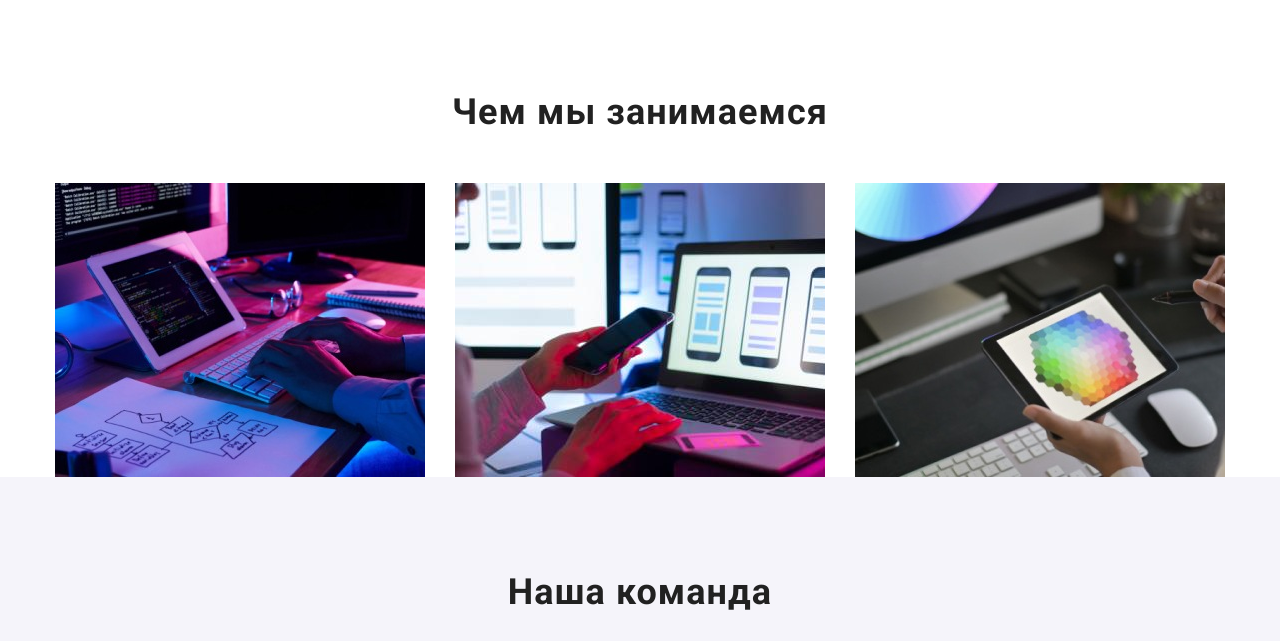
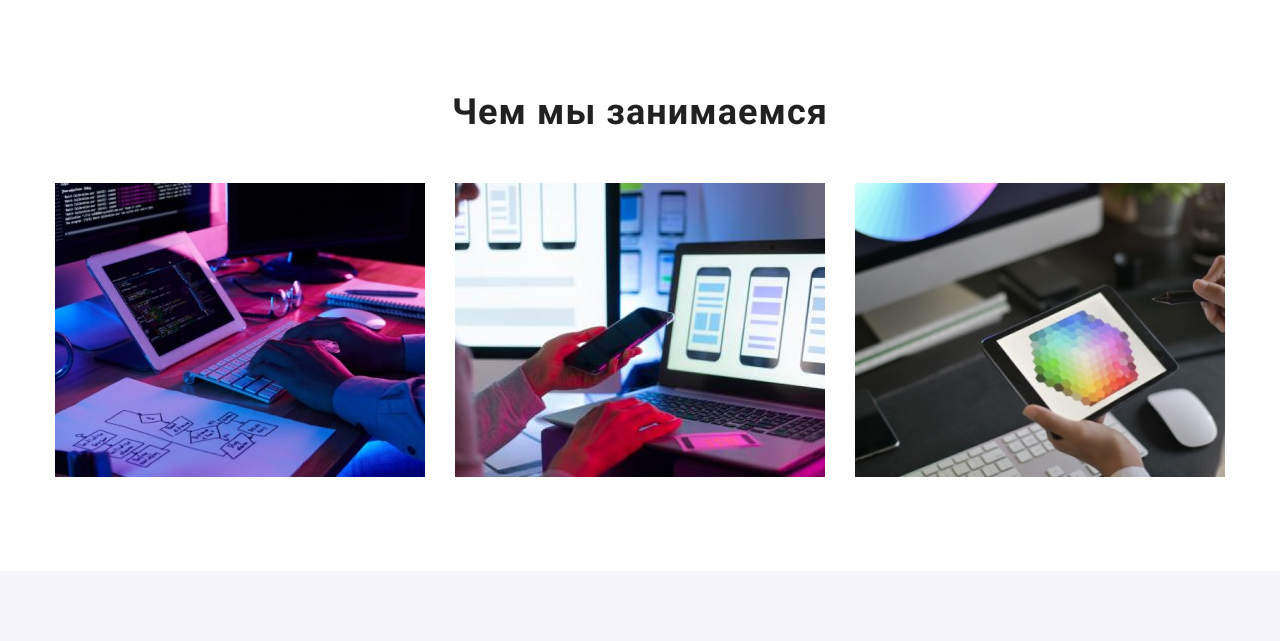
Before and after one commit to AVM0l/goit-markup-hw-03, a plain HTML site: page index.html in a window 1280 px wide. Shown: the part 875-1516 px from the top of the page. Drawn offline with nearby package versions, Linux system fonts and the light colour scheme.

Commit message:
revised section team

```diff
--- a/styles/styles.css
+++ b/styles/styles.css
@@ -370,7 +370,8 @@ body {
   flex-wrap: wrap;
 }
 .our-work {
-  padding: 0;
+  padding-top: 0;
+  padding-bottom: 94px;
 }
 .user-box {
   padding: 30px 0;
```
